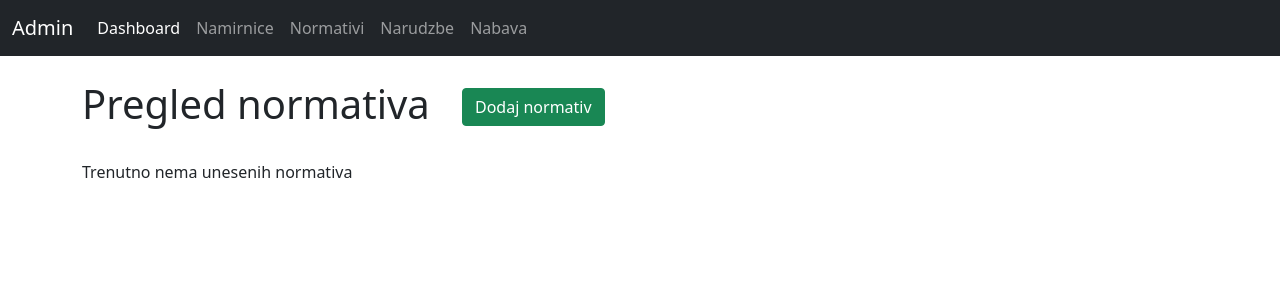
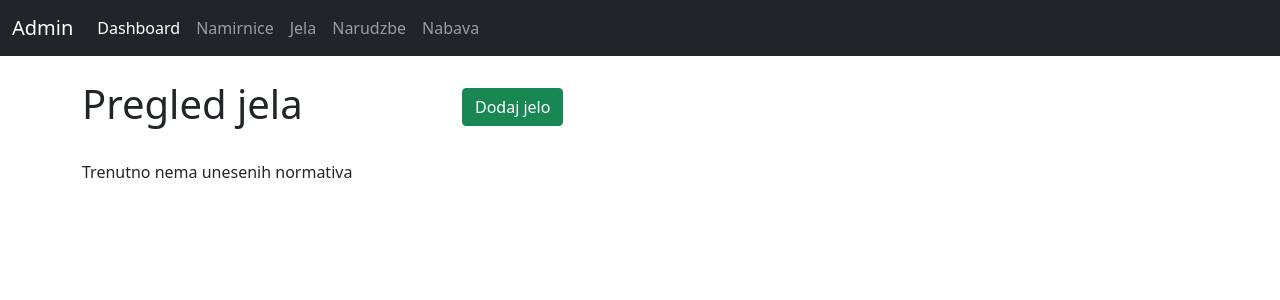
Before and after one commit to sblekic/pis-projekt, a Flask app: template website/templates/normativi.html in a window 1280 px wide. Shown: the top 300 px of the page. Run offline with Flask 2, Linux system fonts and the light colour scheme; the template is opened without the code that fills it, so the values that code supplies are empty.

Commit message:
dokumentacija, minor fixes

```diff
--- a/website/procedures.py
+++ b/website/procedures.py
@@ -75,9 +75,8 @@ def nabavna_lista_by_narudzba(narudzba):
                 dict_index = next((index for (index, d) in enumerate(
                     nabava) if d["nam_id"] == normativ["namirnica_id"].id), None)
                 if next((item for item in nabava if item['nam_id'] == normativ["namirnica_id"].id), None) is not None:
-                    # ako je pronadena namirnica u dictionary, dodaj kolicinu
-                    nabava[dict_index]["kolicina"] += normativ["kolicina_nam"] * \
-                        stavka["kolicina"]
+                    # ako je pronadena namirnica u listu dictionary-a nabava, dodaj kolicinu na tom indeksu
+                    nabava[dict_index]["kolicina"] += nd["kolicina"]
                 else:
                     nabava.append(nd)
     return nabava
--- a/website/templates/base.html
+++ b/website/templates/base.html
@@ -35,7 +35,7 @@
                             <a class="nav-link" href="{{ url_for('views.namirnice')}}">Namirnice</a>
                         </li>
                         <li class="nav-item">
-                            <a class="nav-link" href="{{ url_for('views.normativi')}}">Normativi</a>
+                            <a class="nav-link" href="{{ url_for('views.normativi')}}">Jela</a>
                         </li>
                         <li class="nav-item">
                             <a class="nav-link" href="{{ url_for('views.narudzbe')}}">Narudzbe</a>
--- a/website/templates/detalji-narudzbe.html
+++ b/website/templates/detalji-narudzbe.html
@@ -14,7 +14,7 @@
             {% endfor %}
         {% endif %}
     {% endwith %}
-    <h1>Detalji narudzbe: {{ narudzba["id"] }}imeKupca</h1>
+    <h1>Detalji narudzbe: {{ narudzba["id"] }}_{{ narudzba["kupac"] }}</h1>
     <div class="row mt-4">
         <div class="col-6">
             <table class="table table-hover align-middle">
--- a/website/templates/narudzbenice.html
+++ b/website/templates/narudzbenice.html
@@ -10,7 +10,7 @@
                 <th scope="col">Kolicina</th>
                 <th scope="col">Mjerna jedinica</th>
                 <th scope="col">Dobavljac</th>
-                <th scope="col">Cijena/kg</th>
+                <th scope="col">Cijena/m.j.</th>
             </tr>
         </thead>
         <tbody>
--- a/website/templates/normativi.html
+++ b/website/templates/normativi.html
@@ -3,7 +3,7 @@
 {% block content %}
     <div class="row mb-4 align-bottom">
         <div class="col-4">
-            <h1>Pregled normativa</h1>
+            <h1>Pregled jela</h1>
         </div>
         <div class="col">
             <!-- Button trigger modal -->
@@ -11,7 +11,7 @@
                     class="btn btn-success mt-2"
                     data-bs-toggle="modal"
                     data-bs-target="#exampleModal">
-                Dodaj normativ
+                Dodaj jelo
             </button>
         </div>
     </div>
--- a/website/views.py
+++ b/website/views.py
@@ -5,6 +5,7 @@ from .models import *
 from .procedures import *
 from pony import orm
 import json
+import math
 from decimal import Decimal
 
 views = Blueprint('views', __name__)
@@ -101,7 +102,6 @@ def dodaj_normativ(jelo_id):
 @views.route("/narudzbe")
 def narudzbe():
     narudzbe = get_narudzbe()
-    print("\n", narudzbe)
     return render_template("narudzbe.html", narudzbe=narudzbe)
 
 
@@ -134,9 +134,9 @@ def detalji_narudzbe(narudzba_id):
                 Namirnica[nam_id].stanje_namirnice = Decimal("0")
                 if find_nabava_el(nam_id):
                     # zaokruzim na int jer necu kupiti 2.5 komada necega
-                    Nabava[nam_id].kolicina += round(abs(rez))
+                    Nabava[nam_id].kolicina += math.ceil(abs(rez))
                 else:
-                    Nabava(nam_id=nam_id, kolicina=round(abs(rez)))
+                    Nabava(nam_id=nam_id, kolicina=math.ceil(abs(rez)))
             # ako je rezultat pozitivan oduzmi sa skladista
             else:
                 Namirnica[nam_id].stanje_namirnice = rez
```
Also changed, not shown: website/templates/namirnice.html (+2 -18 lines), README.md, website/baza_podataka.sqlite.
